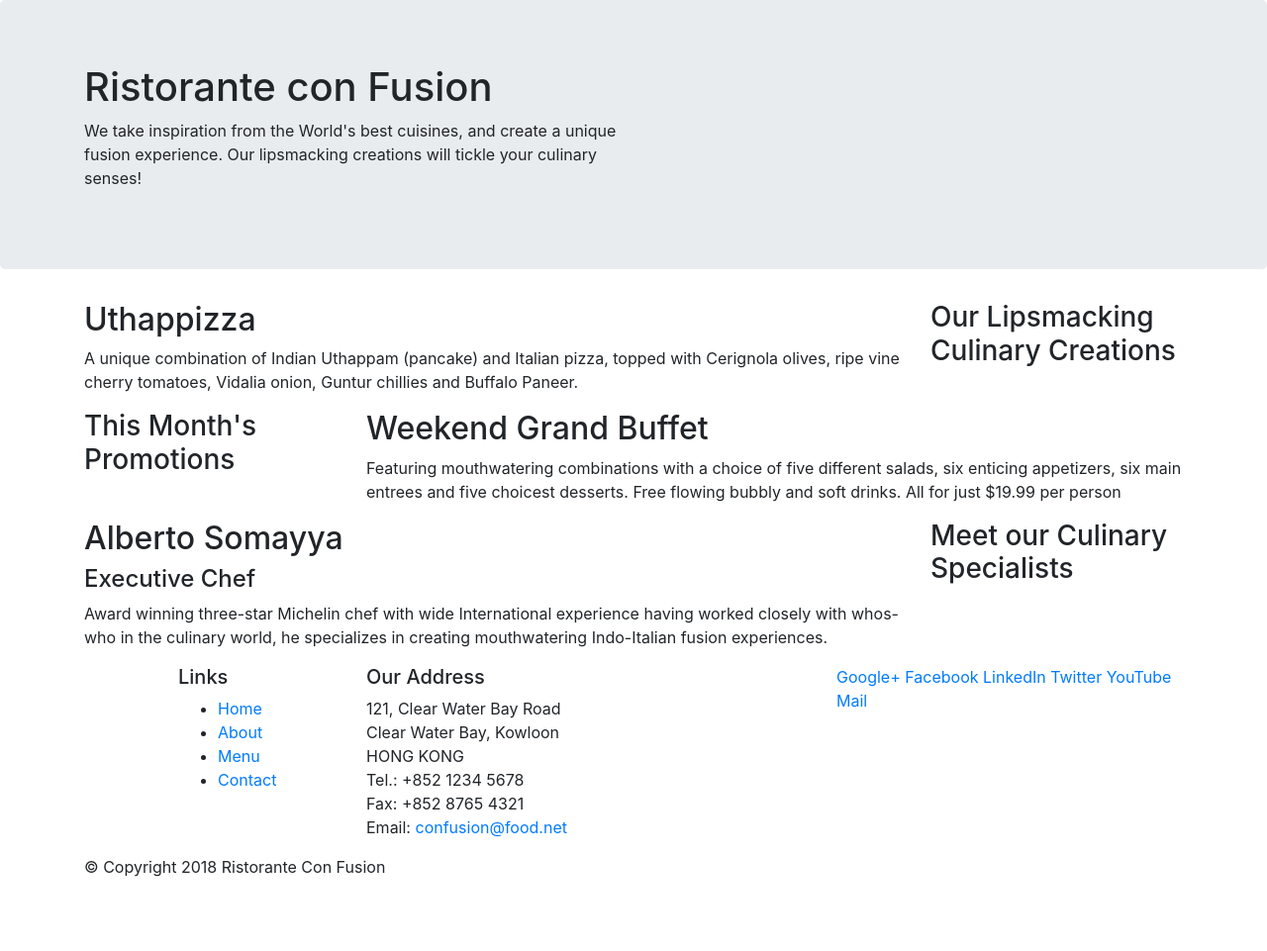
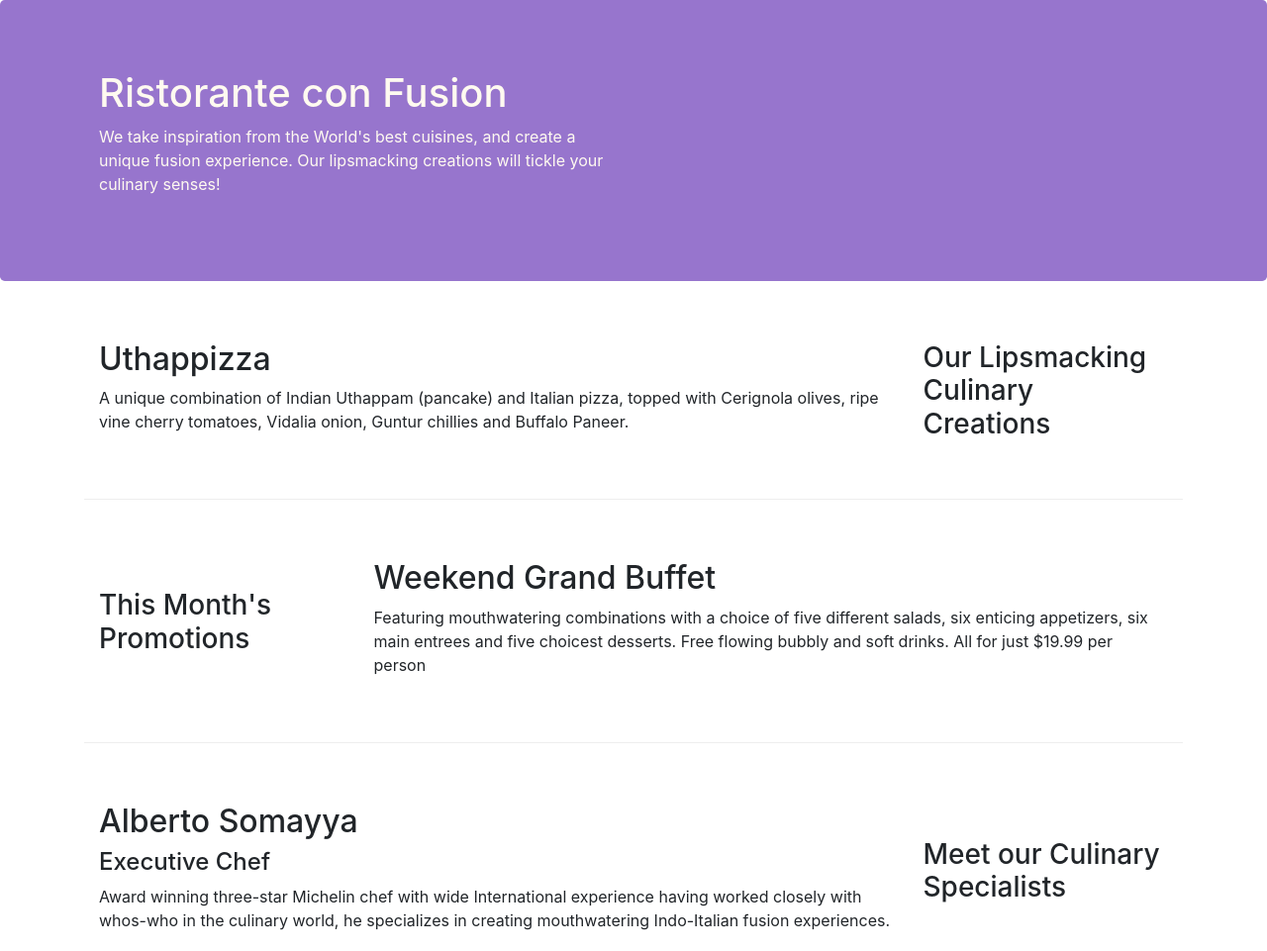
Before and after one commit to maguimarijuan/pagina-del-curso, a website: page index.html in a window 1280 px wide. Shown: the top 961 px of the page at 99% size. Before the commit the page ends 904 px from the top, so only its background shows below. Drawn offline with nearby package versions, Linux system fonts and the light colour scheme.

Commit message:
agregando clases extras

```diff
--- /dev/null
+++ b/css/styles.css
@@ -0,0 +1,30 @@
+.row-header {
+    margin: 0px auto;
+    padding: 0px auto;
+}
+
+.row-content{
+    margin: 10px auto;
+    padding: 50px 0px 50px 0px;
+    border-bottom: 1px ridge;
+    min-height: 400 px;
+}
+
+.footer {
+    background-color: #D1C4E9;
+    margin: 0px auto;
+    padding: 20px 0px 20px 0px;
+}
+
+.jumbotron{
+    padding: 70px 30px 70px 30px;
+    margin: 0px auto;
+    background: #9775cd;
+    color: floralwhite;
+}
+
+.address{
+    font-size: 80%;
+    margin: 0px;
+    color: #0f0f0f;
+}
--- a/index.html
+++ b/index.html
@@ -9,6 +9,7 @@
 
     <!-- Bootstrap CSS -->
     <link rel="stylesheet" href="node_modules/bootstrap/dist/css/bootstrap.min.css">
+    <link rel ='stylesheet' href = 'css/styles.css'>
     <title>Ristorante Con Fusion</title>
 </head>
 
@@ -16,7 +17,7 @@
 
     <header class = 'jumbotron'>
         <div class = 'container'>
-            <div class = 'row'>
+            <div class = 'row row-header'>
                 <div class = 'col-12 col-sm-6'>
                     <h1>Ristorante con Fusion</h1>
                     <p>We take inspiration from the World's best cuisines, and create a unique fusion experience. Our lipsmacking creations will tickle your culinary senses!</p>
@@ -28,7 +29,7 @@
     </header>
 
     <div class = 'container' >
-        <div class = 'row'>
+        <div class = 'row row-content align-items-center'>
             <div class = 'col-12 col-sm-4  order-sm-last col-md-3'>
                 <h3>Our Lipsmacking Culinary Creations</h3>
             </div>
@@ -39,7 +40,7 @@
         </div>
 
 
-        <div class = 'row'>
+        <div class = 'row row-content align-items-center'>
             <div class = 'col-12 col-sm-4 col-md-3'>
                 <h3>This Month's Promotions</h3>
             </div>
@@ -49,7 +50,7 @@
             </div>
         </div>
 
-        <div class = 'row'>
+        <div class = 'row row-content align-items-center'>
             <div class = 'col-12 col-sm-4  order-sm-last col-md-3'>
                 <h3>Meet our Culinary Specialists</h3>
             </div>
@@ -61,12 +62,12 @@
         </div>
     </div>
 
-    <footer>
+    <footer class = 'footer'>
         <div class = 'container'>
             <div class = 'row'>
                 <div class = 'col-4  offset-1 col-sm-2'>
                     <h5>Links</h5>
-                    <ul>
+                    <ul class = 'list-unstyled'>
                         <li><a href="#">Home</a></li>
                         <li><a href="#">About</a></li>
                         <li><a href="#">Menu</a></li>
@@ -84,8 +85,8 @@
 		              Email: <a href="mailto:confusion@food.net">confusion@food.net</a>
 		           </address>
                 </div>
-                <div class = 'col-12 col-sm-4'>
-                    <div>
+                <div class = 'col-12 col-sm-4 align-self-center'>
+                    <div class = 'text-center'>
                         <a href="http://google.com/+">Google+</a>
                         <a href="http://www.facebook.com/profile.php?id=">Facebook</a>
                         <a href="http://www.linkedin.com/in/">LinkedIn</a>
@@ -95,7 +96,7 @@
                     </div>
                 </div>
            </div>
-           <div class = 'row'>
+           <div class = 'row justify-content-center'>
                 <div class = 'col-auto'>
                     <p>© Copyright 2018 Ristorante Con Fusion</p>
                 </div>
```
Also changed, not shown: 1 other file.
